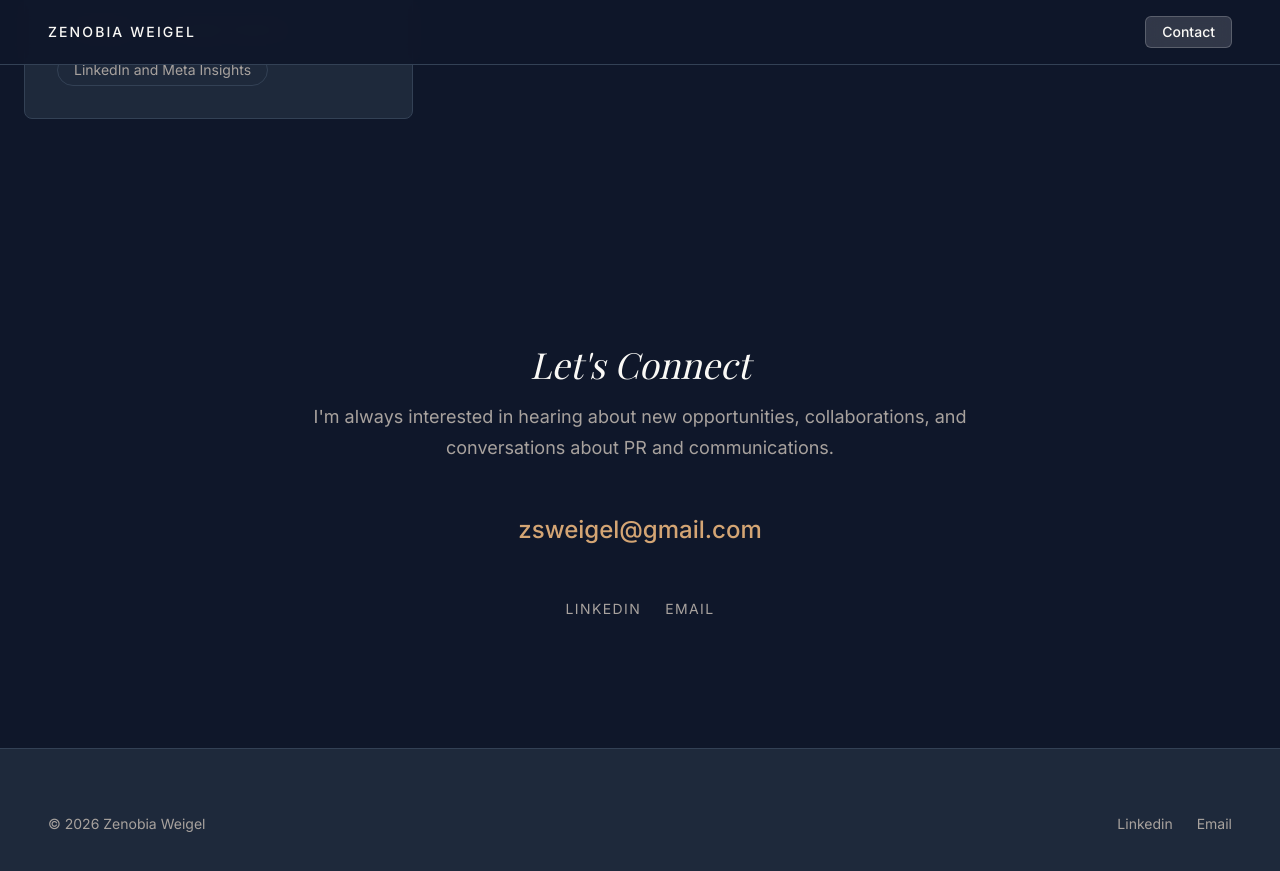
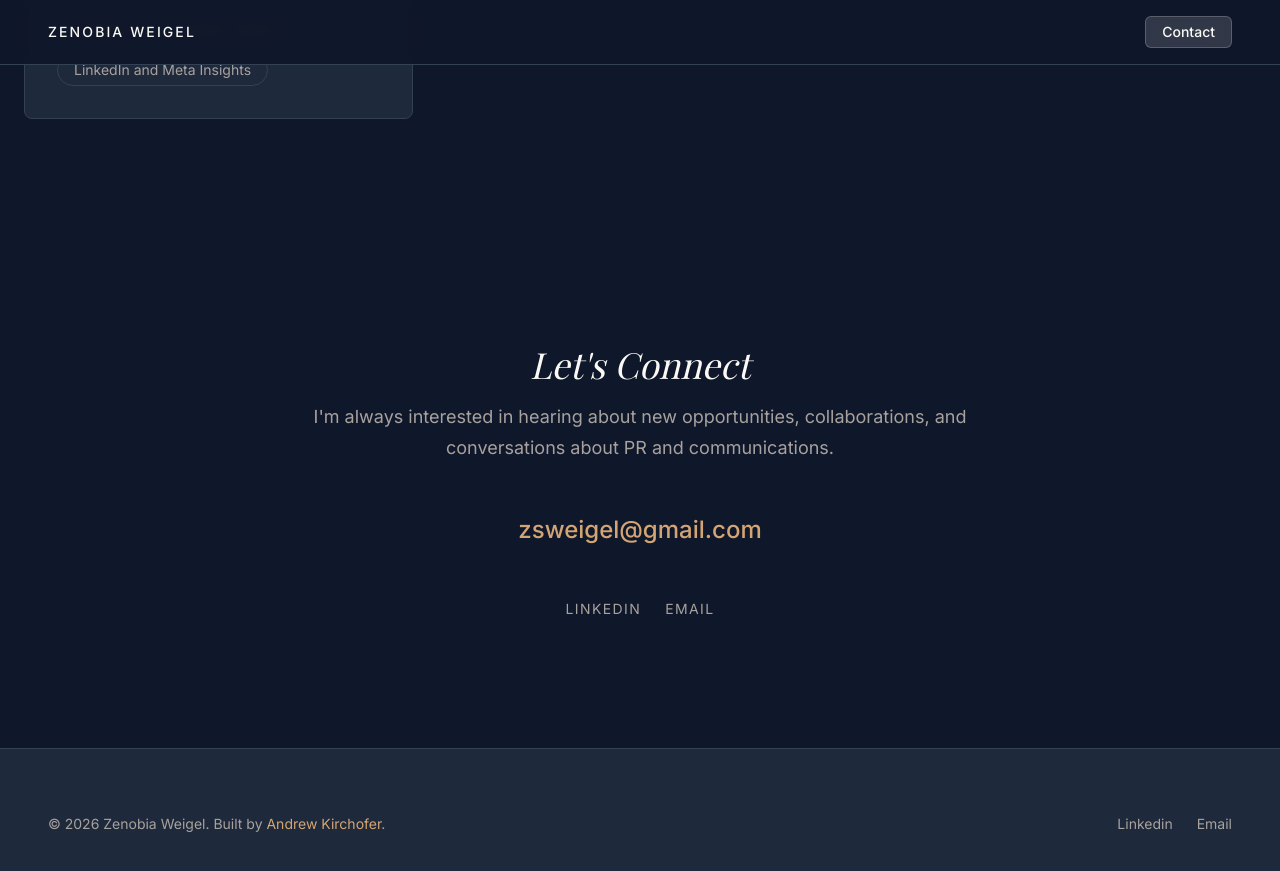
Before and after one commit to Zenobia-Weigel/Zenobia-Portfolio-Website, a Jekyll site: the page built from index.html, in a window 1280 px wide and 900 px high, scrolled down 4256 px. Shown: the top 871 px of the window. Built offline with Jekyll 4.4.1, drawn with Linux system fonts in a browser that asks for light colours; some web fonts are replaced.

Commit message:
Update footer.html

```diff
--- a/_includes/footer.html
+++ b/_includes/footer.html
@@ -1,7 +1,7 @@
 <footer class="footer">
   <div class="footer__container">
     <p class="footer__copyright">
-      &copy; {{ 'now' | date: '%Y' }} {{ site.data.profile.name }}
+      &copy; {{ 'now' | date: '%Y' }} {{ site.data.profile.name }}. Built by <a href="https://andrewkirchofer.com" target="_blank" rel="noopener noreferrer">Andrew Kirchofer</a>.
     </p>
     <div class="footer__links">
       {% for link in site.data.profile.social %}
```
